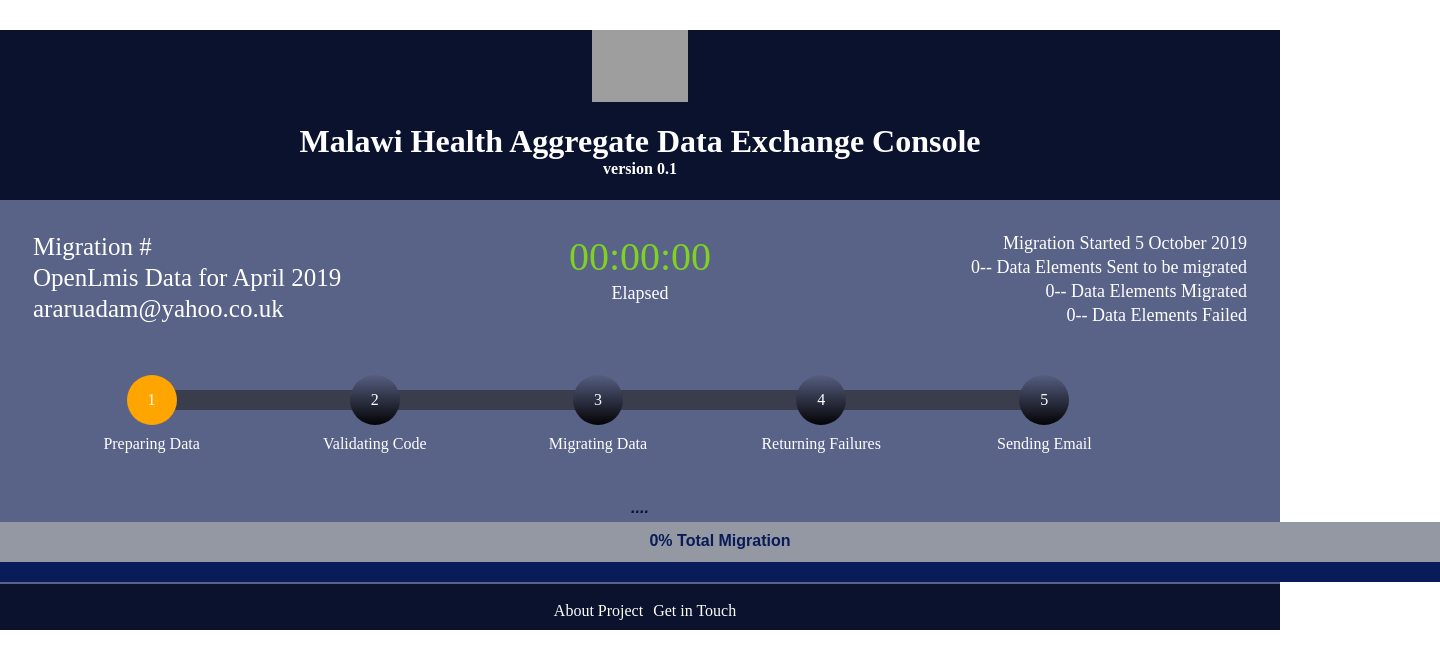
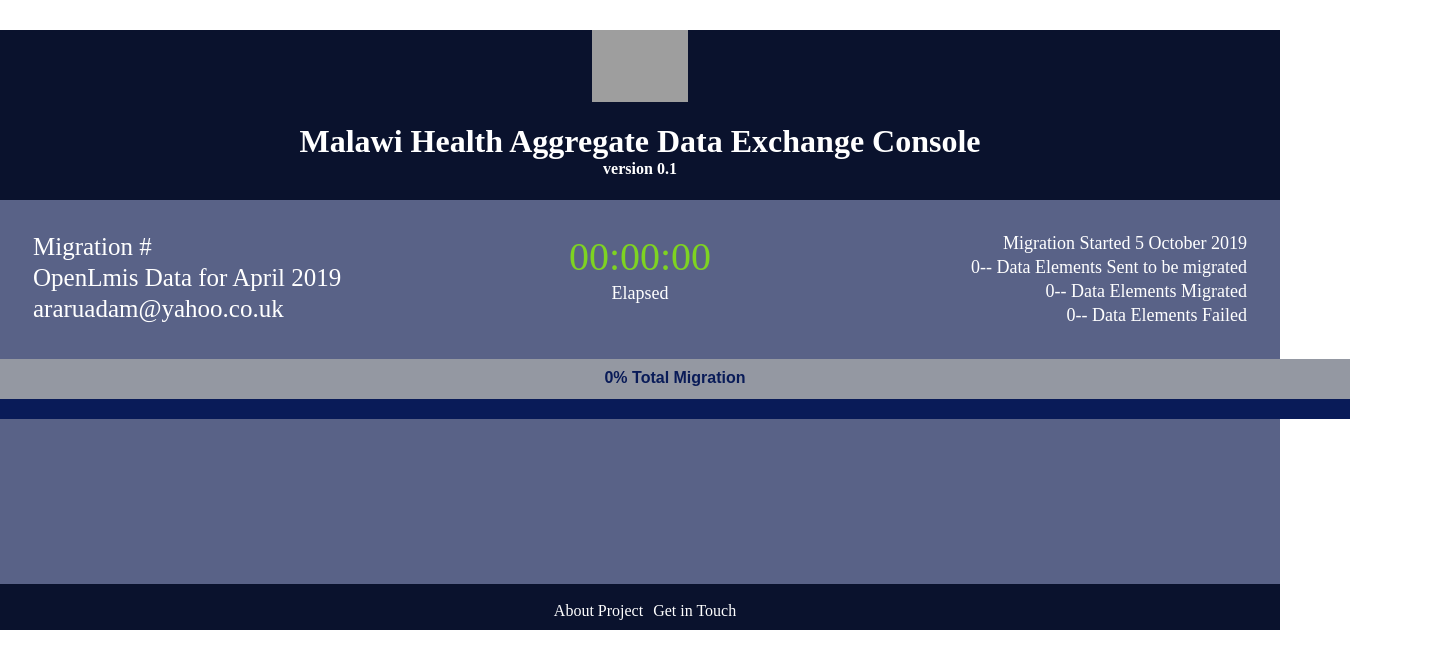
Before and after one commit to Kuunika/adx-console, a Next.js app: page /Migration in a window 1280 px wide. Shown: the top 668 px of the page, 1440 px wide, since content can reach past the window. Built offline with nearby package versions, Linux system fonts and the light colour scheme; grey boxes are pictures that could not be loaded.

Commit message:
remove stepper and put migration bar in middle

```diff
--- a/components/MigrationBox.js
+++ b/components/MigrationBox.js
@@ -7,8 +7,9 @@ import { connect } from "react-redux";
 const MigrationContainer = styled.div`
   background-color: #9498a2;
   height: 40px;
-  width: 1440px;
+  width: 1350px;
   margin-top: 0px;
+  margin: auto;
 `;
 
 const Bar = styled.div`
@@ -30,8 +31,9 @@ const BarText = styled.p`
 const BlueLine = styled.div`
   background-color: #091b58;
   height: 20px;
-  width: 1440px;
+  width: 1350px;
   margin-top: 0px;
+  margin: auto;
 `;
 
 let percent = 0;
@@ -74,7 +76,6 @@ class MigrationBox extends React.Component {
     return (
       <>
       <MigrationDetails />
-          <ProgressBar />
           <MigrationContainer>
             <Bar width={migrationPercentage(this.props.messages)} />
             <BarText>
```
